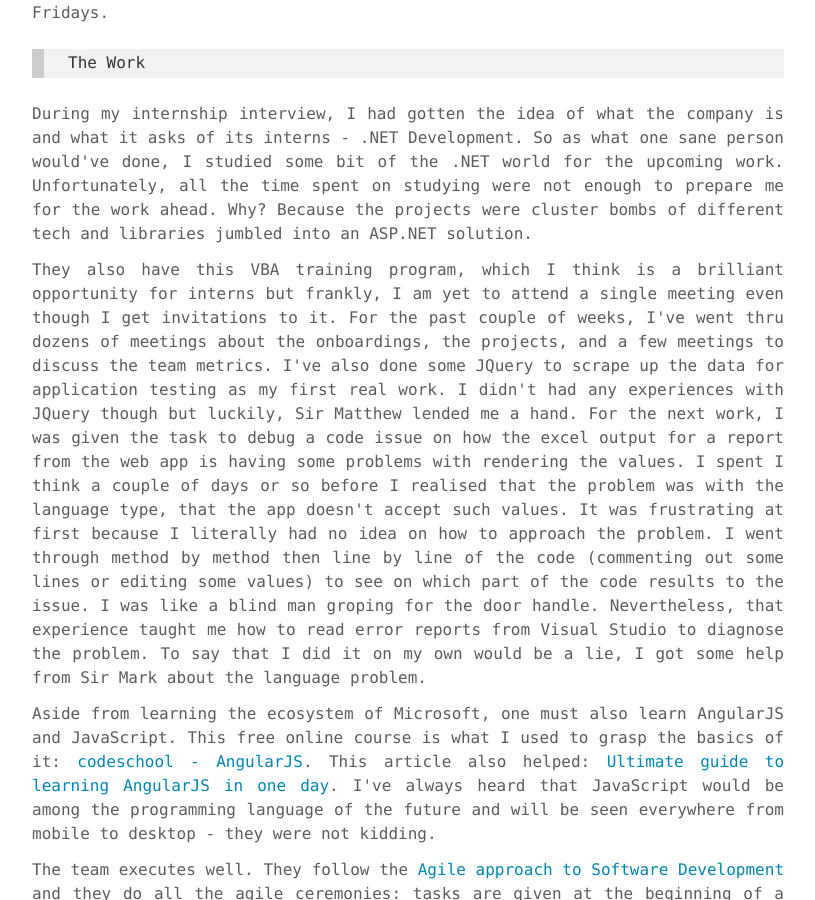
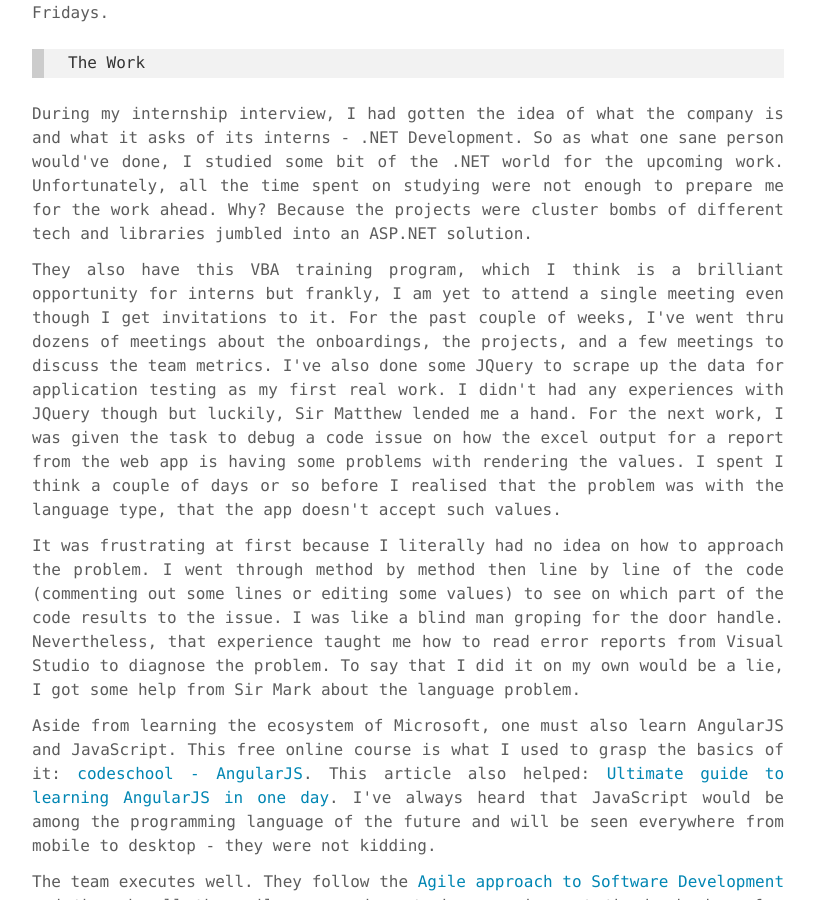
Before and after one commit to jpamata/jpamata.github.io, a Jekyll site: the page built from _posts/2017-05-27-My-First-Month-as-a-Software-Developer-Intern.md, in a window 1280 px wide and 900 px high, scrolled down 936 px. Shown: the whole window, without its empty margins (232-1047 px from the left). Built offline with Jekyll 4.4.1, drawn with Linux system fonts in a browser that asks for light colours; comment, search, counter and statistics services are not loaded.

Commit message:
Update 2017-05-27-My-First-Month-as-a-Software-Developer-Intern.md

```diff
--- a/_posts/2017-05-27-My-First-Month-as-a-Software-Developer-Intern.md
+++ b/_posts/2017-05-27-My-First-Month-as-a-Software-Developer-Intern.md
@@ -24,7 +24,9 @@ author: john
 
 <p align="justify">During my internship interview, I had gotten the idea of what the company is and what it asks of its interns - .NET Development. So as what one sane person would've done, I studied some bit of the .NET world for the upcoming work. Unfortunately, all the time spent on studying were not enough to prepare me for the work ahead. Why? Because the projects were cluster bombs of different tech and libraries jumbled into an ASP.NET solution. </p>
 
-<p align="justify">They also have this VBA training program, which I think is a brilliant opportunity for interns but frankly, I am yet to attend a single meeting even though I get invitations to it. For the past couple of weeks, I've went thru dozens of meetings about the onboardings, the projects, and a few meetings to discuss the team metrics. I've also done some JQuery to scrape up the data for application testing as my first real work. I didn't had any experiences with JQuery though but luckily, Sir Matthew lended me a hand. For the next work, I was given the task to debug a code issue on how the excel output for a report from the web app is having some problems with rendering the values. I spent I think a couple of days or so before I realised that the problem was with the language type, that the app doesn't accept such values. It was frustrating at first because I literally had no idea on how to approach the problem. I went through method by method then line by line of the code (commenting out some lines or editing some values) to see on which part of the code results to the issue. I was like a blind man groping for the door handle. Nevertheless, that experience taught me how to read error reports from Visual Studio to diagnose the problem. To say that I did it on my own would be a lie, I got some help from Sir Mark about the language problem.</p>
+<p align="justify">They also have this VBA training program, which I think is a brilliant opportunity for interns but frankly, I am yet to attend a single meeting even though I get invitations to it. For the past couple of weeks, I've went thru dozens of meetings about the onboardings, the projects, and a few meetings to discuss the team metrics. I've also done some JQuery to scrape up the data for application testing as my first real work. I didn't had any experiences with JQuery though but luckily, Sir Matthew lended me a hand. For the next work, I was given the task to debug a code issue on how the excel output for a report from the web app is having some problems with rendering the values. I spent I think a couple of days or so before I realised that the problem was with the language type, that the app doesn't accept such values.</p>
+
+<p align="justify">It was frustrating at first because I literally had no idea on how to approach the problem. I went through method by method then line by line of the code (commenting out some lines or editing some values) to see on which part of the code results to the issue. I was like a blind man groping for the door handle. Nevertheless, that experience taught me how to read error reports from Visual Studio to diagnose the problem. To say that I did it on my own would be a lie, I got some help from Sir Mark about the language problem.</p>
 
 
 <p align="justify">Aside from learning the ecosystem of Microsoft, one must also learn AngularJS and JavaScript. This free online course is what I used to grasp the basics of it: <a href="https://www.codeschool.com/courses/shaping-up-with-angularjs">codeschool - AngularJS</a>. This article also helped: <a href="https://toddmotto.com/ultimate-guide-to-learning-angular-js-in-one-day/">Ultimate guide to learning AngularJS in one day</a>. I've always heard that JavaScript would be among the programming language of the future and will be seen everywhere from mobile to desktop - they were not kidding.</p>
```
